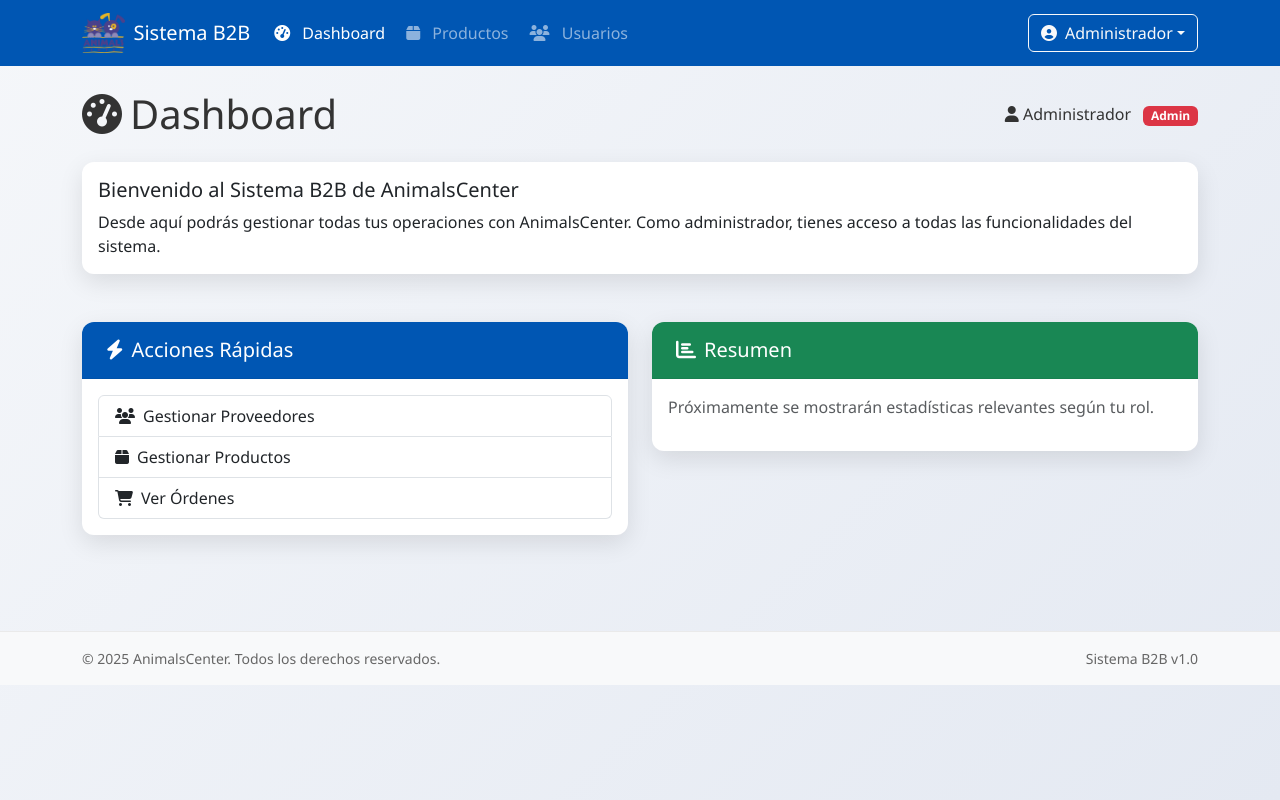
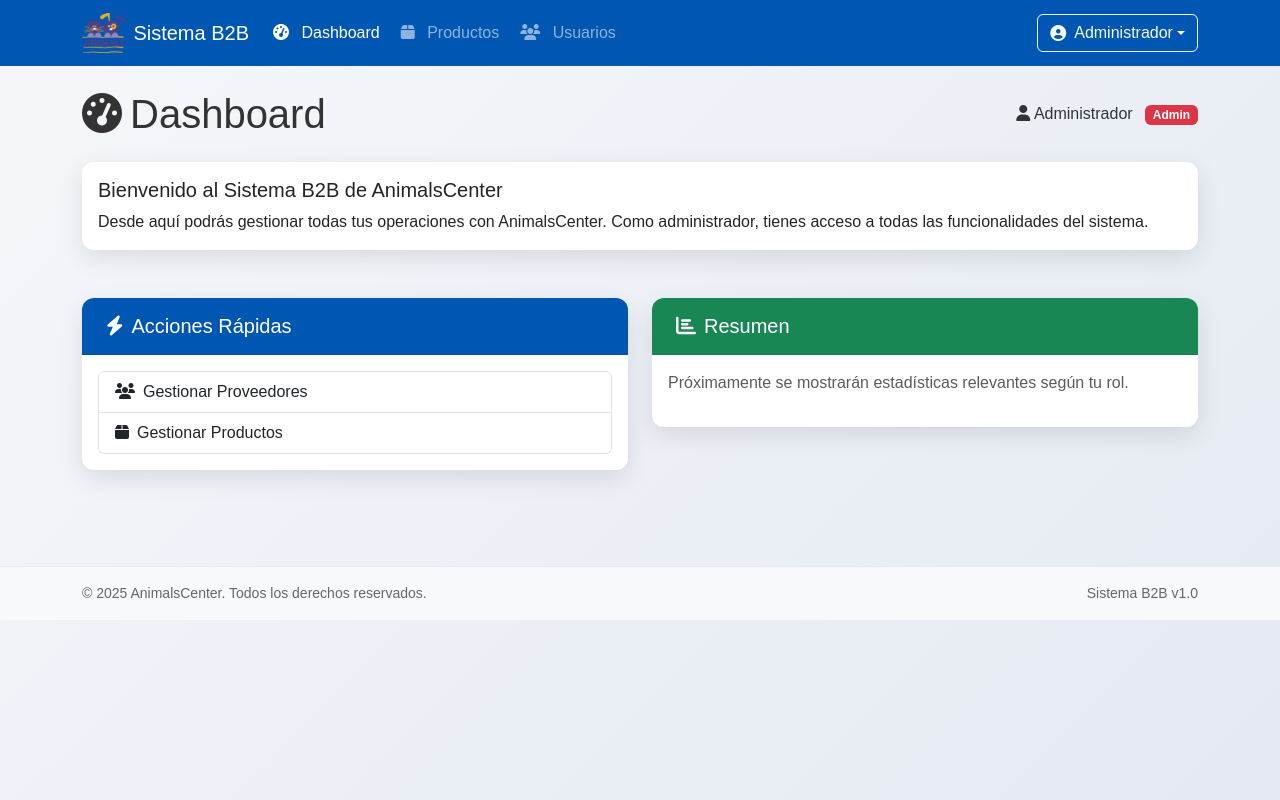
Before and after one commit to Aplicaciones-Web-Chile/animalscenter-b2b, a PHP site: page /dashboard.php in a window 1280 px wide. Run offline with PHP 8.4, Linux system fonts and the light colour scheme; a user stored in the database is signed in.

Commit message:
Add export filters and update UI elements with font and style changes

```diff
--- a/public/css/style.css
+++ b/public/css/style.css
@@ -4,7 +4,7 @@
 
 /* Ajustes generales */
 body {
-    font-family: 'Montserrat', 'Segoe UI', Tahoma, Geneva, Verdana, sans-serif;
+    font-family: "Signika", sans-serif;
     color: #333;
     background: linear-gradient(135deg, #f5f7fa 0%, #e4e9f2 100%);
     min-height: 100vh;
@@ -253,6 +253,7 @@ body {
 .pagination .page-item.active .page-link {
     background-color: #1a56db;
     border-color: #1a56db;
+    color: #dee2e6;
 }
 
 /* Pie de página */
--- a/public/dashboard.php
+++ b/public/dashboard.php
@@ -79,16 +79,16 @@ include 'header.php';
                         <a href="productos.php" class="list-group-item list-group-item-action">
                             <i class="fas fa-box me-2"></i>Gestionar Productos
                         </a>
-                        <a href="ordenes.php" class="list-group-item list-group-item-action">
+                        <!--<a href="ordenes.php" class="list-group-item list-group-item-action">
                             <i class="fas fa-shopping-cart me-2"></i>Ver Órdenes
-                        </a>
+                        </a>-->
                         <?php else: ?>
                         <a href="mis-productos.php" class="list-group-item list-group-item-action">
                             <i class="fas fa-box me-2"></i>Mis Productos
                         </a>
-                        <a href="mis-ordenes.php" class="list-group-item list-group-item-action">
+                        <!--<a href="mis-ordenes.php" class="list-group-item list-group-item-action">
                             <i class="fas fa-shopping-cart me-2"></i>Mis Órdenes
-                        </a>
+                        </a>-->
                         <a href="perfil.php" class="list-group-item list-group-item-action">
                             <i class="fas fa-user-cog me-2"></i>Mi Perfil
                         </a>
--- a/public/productos.php
+++ b/public/productos.php
@@ -129,7 +129,7 @@ if (!isset($respuestaAPI['estado']) || $respuestaAPI['estado'] !== 1) {
         <div class="col-md-12">
             <div class="d-flex justify-content-between align-items-center">
                 <h1 class="mb-0"><i class="fas fa-boxes me-2"></i>Gestión de Productos</h1>
-                <a href="exportar.php?tipo=productos" class="btn btn-success">
+                <a href="exportar.php?tipo=productos&fecha_inicio=<?php echo urlencode($fechaInicio); ?>&fecha_fin=<?php echo urlencode($fechaFin); ?>&proveedor=<?php echo urlencode($proveedor); ?>" class="btn btn-success">
                     <i class="fas fa-file-excel me-2"></i>Exportar a Excel
                 </a>
             </div>
@@ -185,7 +185,7 @@ if (!isset($respuestaAPI['estado']) || $respuestaAPI['estado'] !== 1) {
                             No se encontraron productos. <?php echo !empty($busqueda) ? 'Intente con otra búsqueda.' : ''; ?>
                         </div>
                     <?php else: ?>
-                        <div class="table-responsive">
+                        <div class="table-responsive mb-3">
                             <table class="table table-striped table-hover">
                                 <thead>
                                     <tr>
```
Also changed, not shown: 3 other files.
